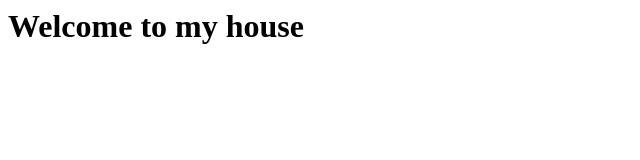
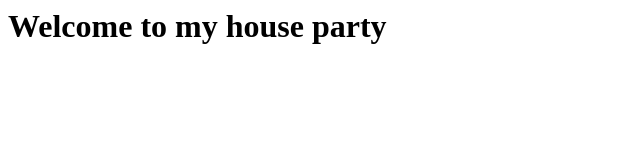
Before and after one commit to MentSyched/mycro-proyect, a plain HTML site: page site/index.html in a window 1280 px wide. Shown: the whole page, without its empty margins (0-640 px from the left). Drawn offline with Linux system fonts and the light colour scheme.

Commit message:
little change

```diff
--- a/site/index.html
+++ b/site/index.html
@@ -3,6 +3,6 @@
 	<title> Bienvenidos a mi repositorio </title>
 </head>
 <body>
-	<h1> Welcome to my house </h1>
+	<h1> Welcome to my house party </h1>
 </body>
 </html>
```
